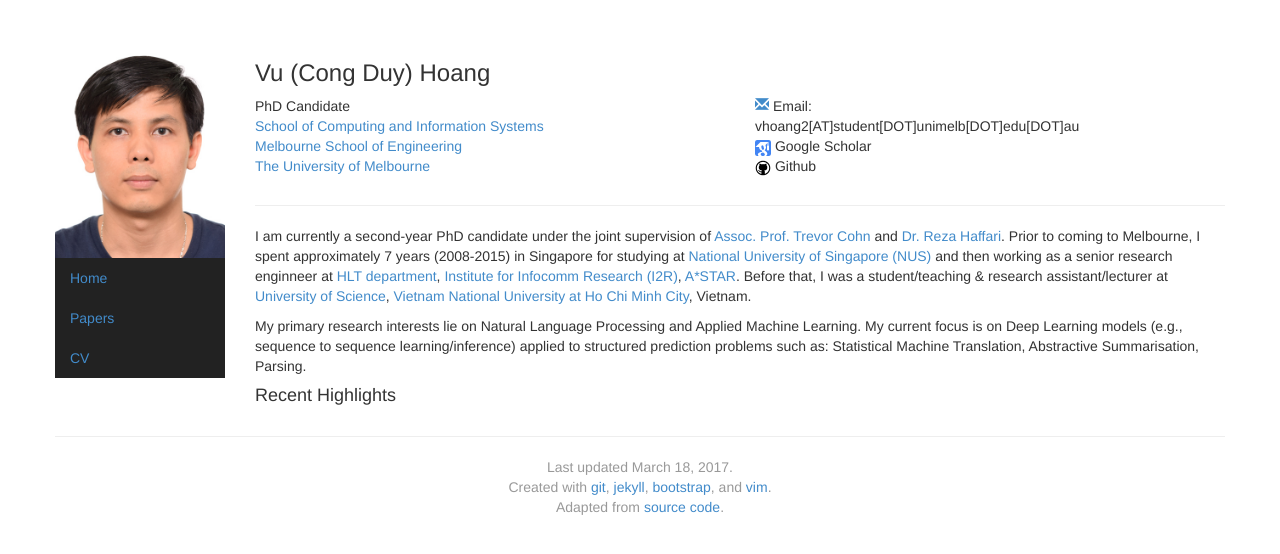
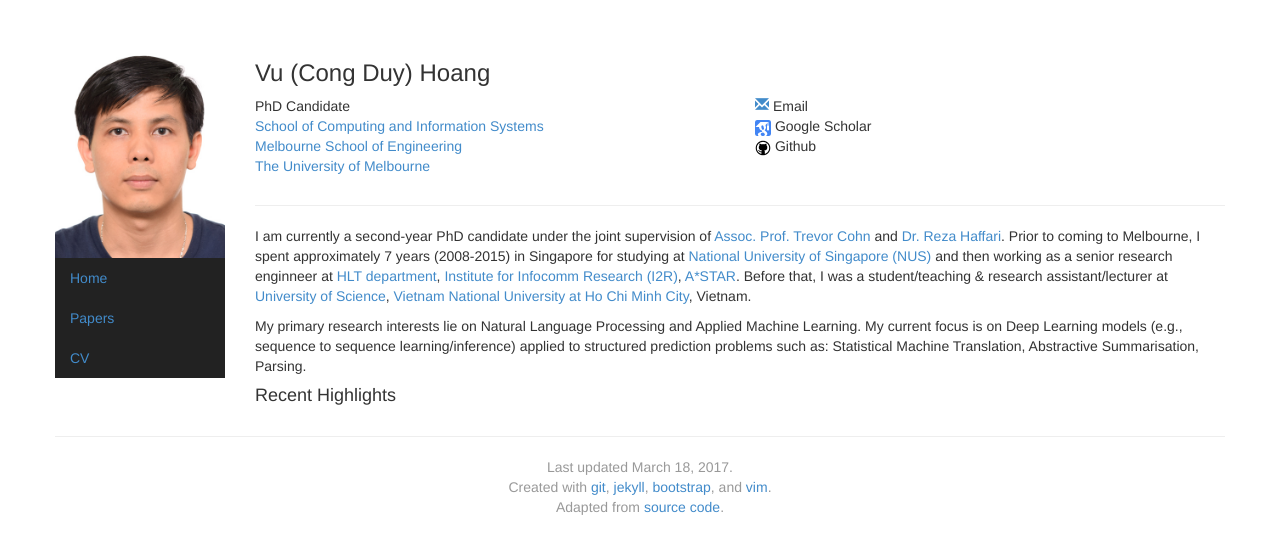
Before and after one commit to duyvuleo/duyvuleo.github.io, a Jekyll site: the page built from index.html, in a window 1280 px wide. Shown: the top 554 px of the page. Built offline with Jekyll 4.4.1, drawn with Linux system fonts in a browser that asks for light colours.

Commit message:
fix email

```diff
--- a/index.html
+++ b/index.html
@@ -19,8 +19,7 @@ picture: vu
       </address>
     </div>
     <div class="col-sm-4">
-      <a href="mailto:vhoang2@student.unimelb.edu.au"><span class="glyphicon glyphicon-envelope"></span></a>
-      Email: vhoang2[AT]student[DOT]unimelb[DOT]edu[DOT]au<br/>
+      <a href="mailto:vhoang2@student.unimelb.edu.au"><span class="glyphicon glyphicon-envelope"></span></a> Email<br/>
       <a href="https://scholar.google.com.au/citations?user=UFN7fXQAAAAJ&hl=en">
         <img src="img/ico/gs.png" alt=""/>
       </a> Google Scholar<br/>
```
